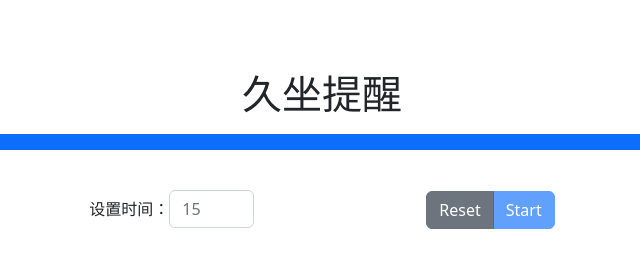
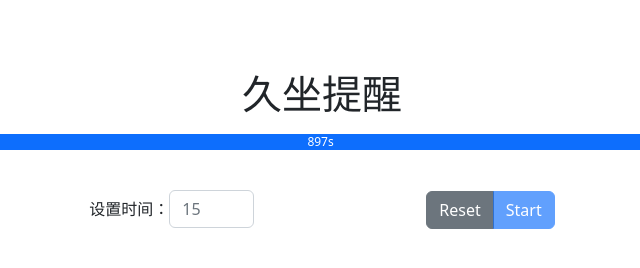
Before and after one commit to ChinaSED/JS-Lab, a plain HTML site: page apps/seat-rest/index.html in a window 1280 px wide. Both pictures are taken after a click on the button "Start". Shown: the full height of the page, 318-958 px from the left. Drawn offline with nearby package versions, Linux system fonts and the light colour scheme.

Commit message:
添加 久坐提醒 秒数显示

```diff
--- a/apps/seat-rest/index.html
+++ b/apps/seat-rest/index.html
@@ -11,7 +11,9 @@
 
 <div class="container my-3">
     <div class="progress" role="progressbar">
-        <div class="progress-bar" id="1" style="width: 100%;"></div>
+        <div class="progress-bar" id="1" style="width: 100%;">
+            900s
+        </div>
     </div>
     <p class="float-start">Your health ↑</p>
     <p class="float-end" id="change">15 minutes</p>
@@ -87,6 +89,7 @@
     let flag = true;
     async function main(){
         for(;i>=0&&flag;i-=delta){
+            progress.innerText = Math.floor(i/100 * timer*60)+'s';
             setProgress(i);
             await wait(ms);
         }
```
